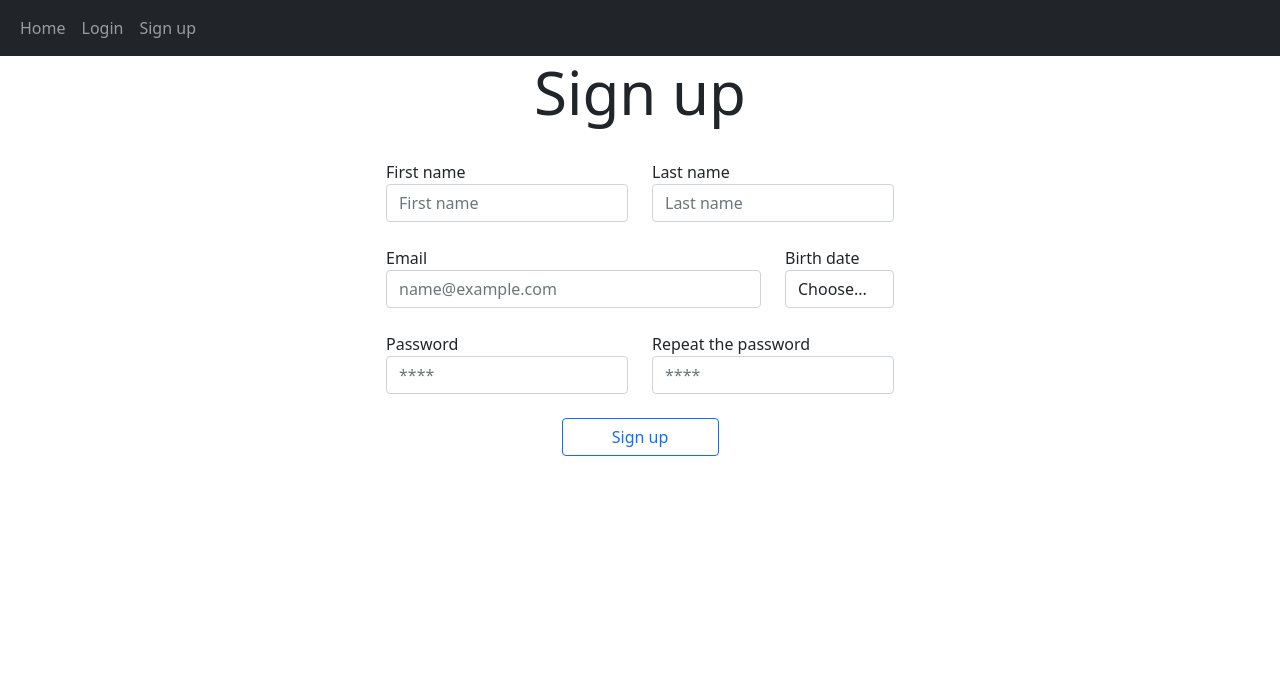
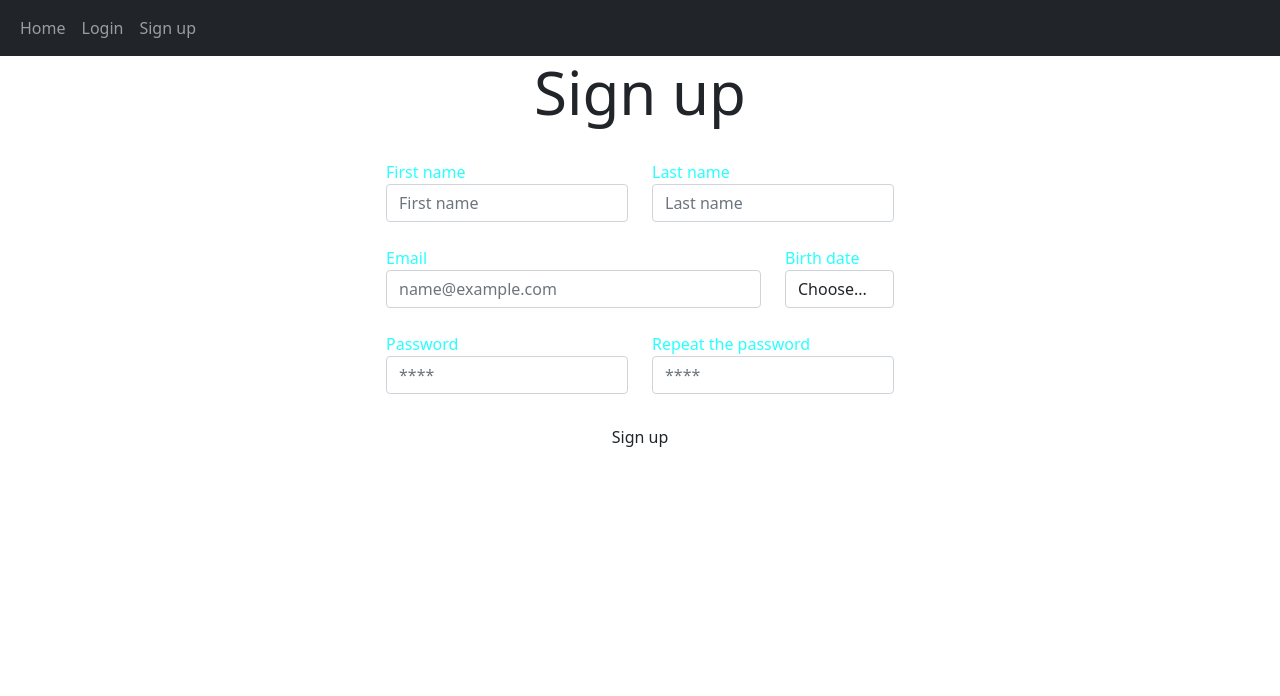
Before and after one commit to behzadshomali/Image-Describe-Pipe, a Flask app: page /sign-up in a window 1280 px wide. Shown: the top 696 px of the page. Run offline with Flask 2, Linux system fonts and the light colour scheme; parts of the project's set-up code (start-up, migrations or seed data) failed here and were passed over.

Commit message:
The design of login and signup pages are now done

```diff
--- /dev/null
+++ b/website/static/styles/sign_up.css
@@ -0,0 +1,5 @@
+@import "./utils.css";
+
+label {
+    color: rgba(0, 255, 255, 0.842)
+}
--- a/website/templates/sign_up.html
+++ b/website/templates/sign_up.html
@@ -1,6 +1,10 @@
 {% extends "base.html" %} {% block title %}Sign up{% endblock %} {% block
 content %}
-<div class="mx-auto" style="max-width: 50%;">
+
+<link rel="stylesheet" type="text/css" href="../static/styles/sign_up.css" />
+
+<div class="bg">
+  <div class="mx-auto" style="max-width: 50%">
     <form method="POST">
       <h1 align="center">Sign up</h1>
       <br />
@@ -85,8 +89,11 @@ content %}
       </div>
       <br />
       <div align="center">
-    <button type="submit" class="btn btn-outline-primary w-25">Sign up</button>
+        <button type="submit" class="btn outline_btn w-25">
+          Sign up
+        </button>
       </div>
     </form>
   </div>
+</div>
 {% endblock %}
```
Also changed, not shown: website/static/styles/login.css (added, +13 -0 lines), website/templates/login.html (+9 -5 lines). Lines whose indentation alone changed are shown as unchanged.
